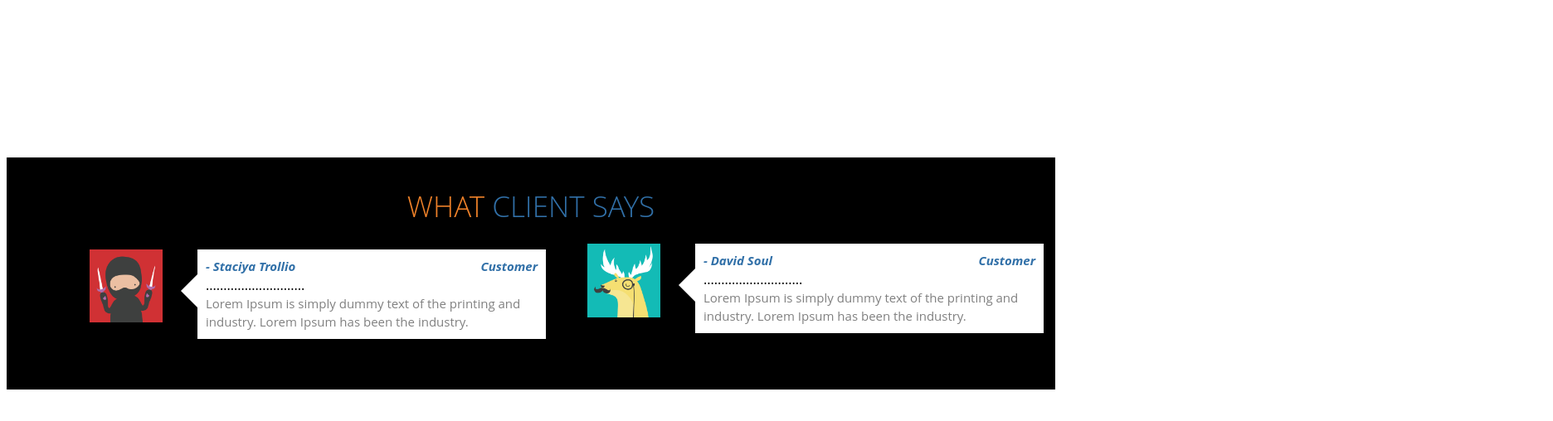
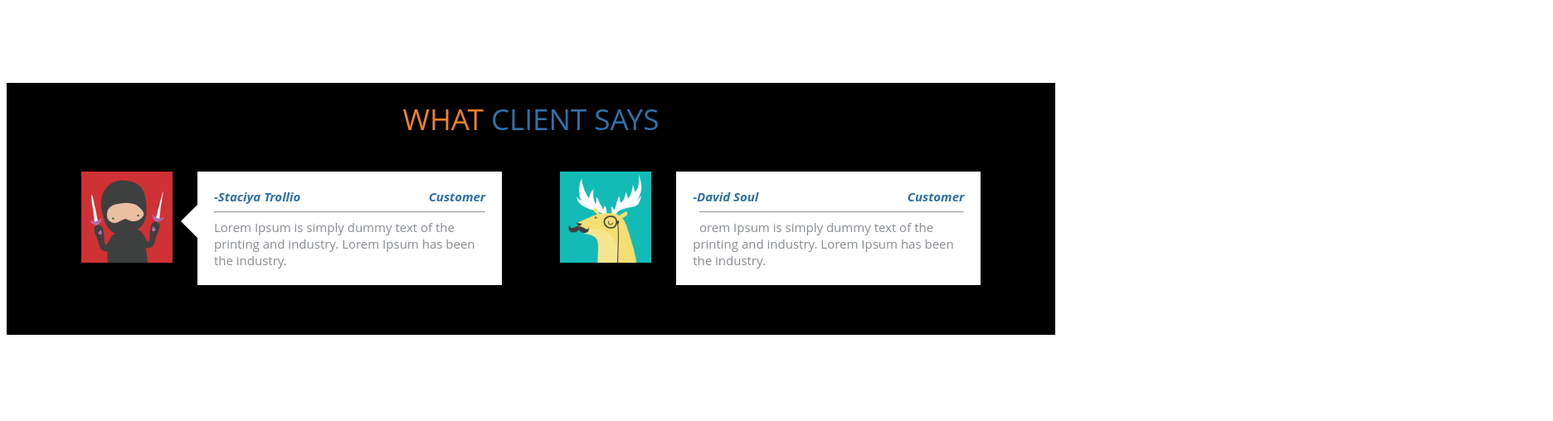
Before and after one commit to DzmitryKhokha/html-course-homework-Xoxa, a plain HTML site: page lesson-11-layouts/task2.html in a window 1280 px wide. Shown: the whole page at 83% size, 1872 px wide, since content can reach past the window. Drawn offline with Linux system fonts and the light colour scheme.

Commit message:
Make changes in task2

```diff
--- a/lesson-11-layouts/style2.css
+++ b/lesson-11-layouts/style2.css
@@ -1,96 +1,83 @@
-.container {
-    height: 280px;
+.wrap {
+    width: 100%;
+    margin: 100px auto;
     background-color: black;
-    margin-top: 15%;
+}
+
+.header, .footer {
+    background-color: black;
+    padding: 20px;
+    color: #3170A8;
+    text-align: center;
+    font-size: 35px;
+    font-family: "Open Sans", Arial, sans-serif;
+    text-transform: uppercase;
+}
+
+.first-word {
+    color: #EE8129;
+    font-style: normal;
+    font-weight: normal;
+}
+
+.content {
+    background-color: black;
+    padding: 20px;
+    position: relative;
+    font-size: 15px;
     font-family: "Open Sans", Arial, sans-serif;
 }
 
-h2 {
-    text-transform: uppercase;
-    color: #3170A8;
-    font-family: "Open Sans", Arial, sans-serif;
-    text-align: center;
-    padding-top: 35px;
-    font-weight: 300;
-    font-size: 35px;
+.content::after {
+    content: '';
+    clear: both;
+    display: block;
+}
+
+.col1, .col3 {
+    padding: 0 30px;
+    float: left;
+    margin-left: 40px;
+}
+
+.col2, .col4 {
+    background-color: white;
+    float: left;
+    width: 30%;
+    box-sizing: border-box;
+    padding: 20px;
+    color: #2F70A8;
+}
+
+.position {
+    float: right;
+}
+
+.review {
+    color: #888c94;
+    font-style: normal;
+    font-weight: normal;
 }
 
 span {
-    color: #EE8129;
-}
-
-img {
-    height: 7%;
-    width: 7%;
-    margin-left: 100px;
-}
-
-.user-info, .user-position {
-    color: #3170A8;
     font-style: italic;
-    font-size: 15px;
     font-weight: bold;
 }
 
-.user-info {
-    float: left;
-}
-
-.user-position {
-    float: right;
-}
-
-.text-review {
-    color: gray;
-    font-size: 15px;
-}
-
-.user-1 {
-    position: relative;
-}
-
-.user-1-review {
-    background-color: white;
-    width: 30%;
-    position: absolute;
-    top: 0px;
-    left: 260px;
-    padding: 10px;
-    width: 400px;
-    margin-left: -30px;
-}
-
-.user-1-review::before {
+.col2::before {
     content: '';
     position: absolute;
-    left: -40px;
-    top: 30px;
+    left: 190px;
+    top: 60px;
     border: 20px solid transparent;
     border-right: 20px solid white;
 }
 
-.user-2 {
-    position: relative;
-    left: 600px;
-    bottom: 100px;
-}
-
-.user-2-review {
-    background-color: white;
-    width: 30%;
-    position: absolute;
-    top: 0px;
-    left: 260px;
-    padding: 10px;
-    width: 400px;
-    margin-left: -30px;
-}
-
-.user-2-review::before {
+.col4::before {
     content: '';
     position: absolute;
-    left: -40px;
-    top: 30px;
+    left: 795px;
+    top: 60px;
     border: 20px solid transparent;
     border-right: 20px solid white;
 }
--- a/lesson-11-layouts/task2.html
+++ b/lesson-11-layouts/task2.html
@@ -9,32 +9,30 @@
   <link rel="stylesheet" href="style2.css">
 </head>
 <body>
-  <div class="container">
-    <h2><span>What </span>client says</h2>
-    <div class="user-1">
-      <img src="knives-ninja.png" alt="avatar">
-      <div class="user-1-review">
-        <span class="user-info">- Staciya Trollio</span>
-        <span class="user-position">Customer</span><br>
-        ............................<br>
-        <span class="text-review">Lorem Ipsum is simply dummy text of the printing
-            and industry. Lorem Ipsum has been the industry.
-          </span>
+  <div class="wrap">
+    <div class="header"><span class="first-word">What</span> client says</div>
+    <div class="content">
+      <div class="col1">
+        <img src="knives-ninja.png" alt="" width="110">
+      </div>
+      <div class="col2">
+        <span>-Staciya Trollio</span> <span class="position">Customer</span><br>
+        <hr>
+        <span class="review">Lorem Ipsum is simply dummy text of the printing
+              and industry. Lorem Ipsum has been the industry.</span>
+      </div>
+
+      <div class="col3">
+        <img src="ponsy-deer.png" alt="" width="110">
+      </div>
+      <div class="col4">
+        <span>-David Soul</span> <span class="position">Customer</span><br>
+        <hr>
+        <span class="review">Lorem Ipsum is simply dummy text of the printing
+                and industry. Lorem Ipsum has been the industry.</span>
       </div>
     </div>
-    <div>
-      <div class="user-2">
-        <img src="ponsy-deer.png" alt="avatar">
-        <div class="user-2-review">
-          <span class="user-info">- David Soul</span>
-          <span class="user-position">Customer</span><br>
-          ............................<br>
-          <span class="text-review">Lorem Ipsum is simply dummy text of the printing
-            and industry. Lorem Ipsum has been the industry.
-            </span>
-        </div>
-      </div>
-    </div>
+    <div class="footer"></div>
   </div>
 </body>
 </html>
```
